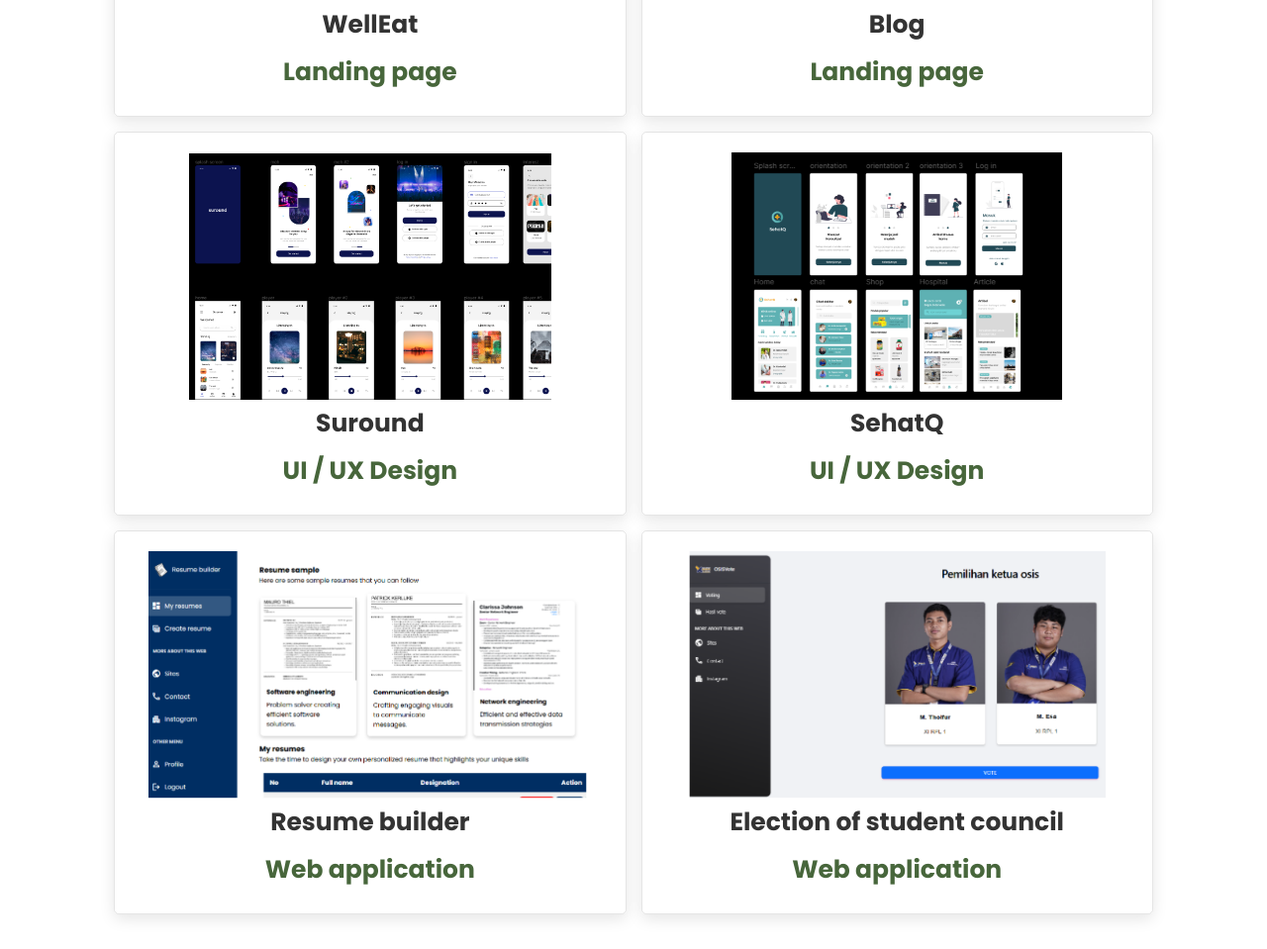
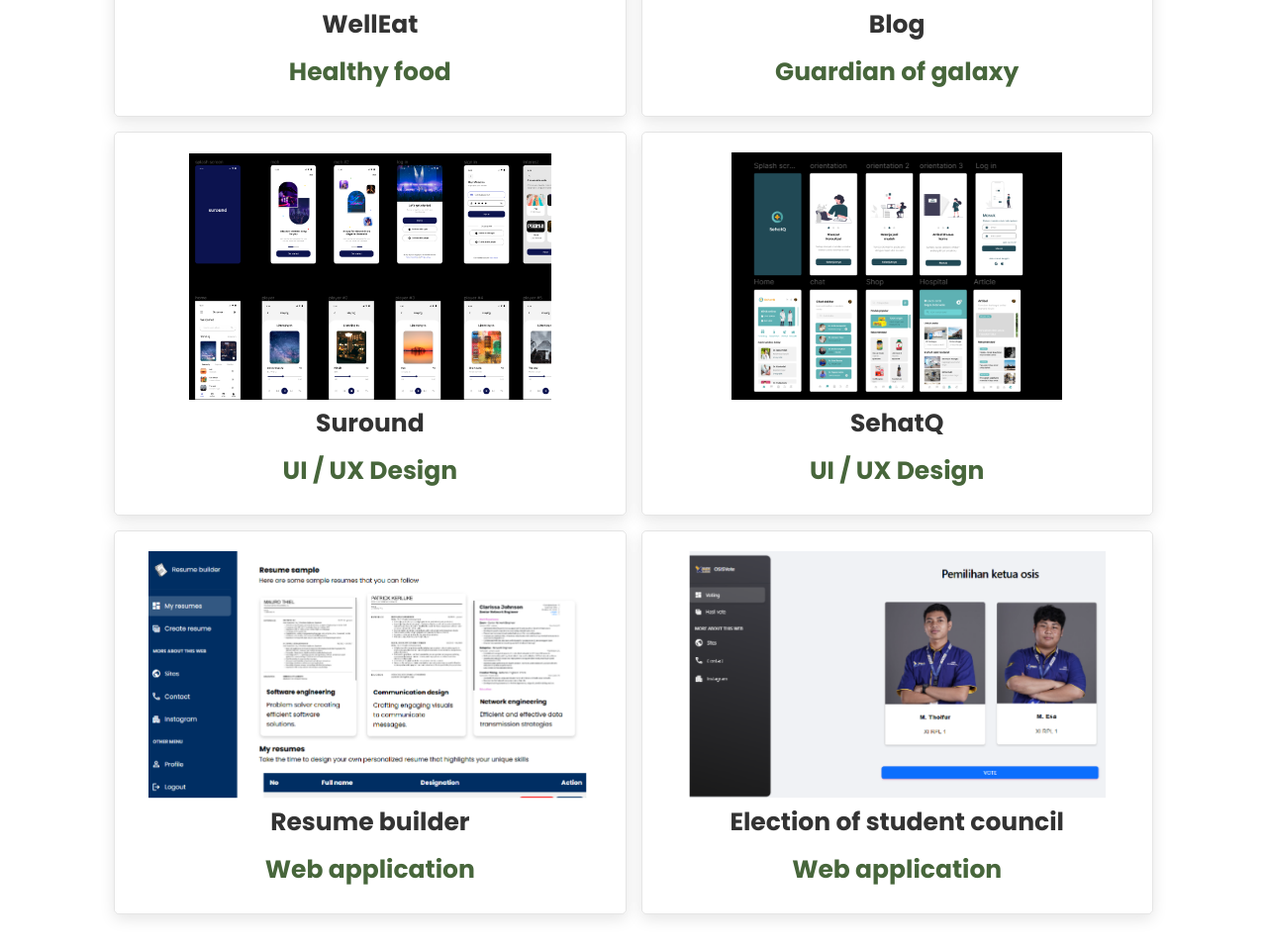
Before and after one commit to LorentzaZweena/portfolio, a plain HTML site: page index.html in a window 1280 px wide. Shown: the part 2053-3012 px from the top of the page at 99% size. Drawn offline with nearby package versions, Linux system fonts and the light colour scheme.

Commit message:
My OWN portfolio

```diff
--- a/index.html
+++ b/index.html
@@ -69,7 +69,121 @@
 		</div>
 	</section>
 
-    <section class="products" id="products">
+    <section class="products">
+		<h1 class="heading">Web <span>design</span></h1>
+		<div class="box-container">
+			<div class="box" id="img">
+				<!-- <span class="discount">-10%</span> -->
+				<div class="image" id="img">
+					<img src="./img/satu.PNG">
+					<div class="icons">
+						<a href="https://github.com/LorentzaZweena/Lorentza-Project/tree/master/webdesignprojects/WellEat" class="fa-brands fa-github" target="_blank"></a>
+						<a href="https://welleat.vercel.app/" class="cart-btn" target="_blank">See more</a>
+						<a href="" class="fas fa-share"></a>
+					</div>
+				</div>
+				<div class="content">
+					<h3>WellEat</h3>
+					<div class="price">
+						Healthy food
+						<!-- <span>$15.99</span> -->
+					</div>
+				</div>
+			</div>
+			<div class="box">
+				<!-- <span class="discount">-15%</span> -->
+				<div class="image">
+					<img src="./img/image.png">
+					<div class="icons">
+						<a href="https://github.com/LorentzaZweena/blog-guardian-of-galaxy" class="fa-brands fa-github" target="_blank"></a>
+						<a href="https://blog-guardian-of-galaxy.vercel.app/" class="cart-btn" target="_blank">See more</a>
+						<a href="" class="fas fa-share"></a>
+					</div>
+				</div>
+				<div class="content">
+					<h3>Blog </h3>
+					<div class="price">
+						Guardian of galaxy
+						<!-- <span>$15.99</span> -->
+					</div>
+				</div>
+			</div>
+			<div class="box">
+				<!-- <span class="discount">-20%</span> -->
+				<div class="image">
+					<img src="./img/tiga.PNG">
+					<div class="icons">
+						<a href="https://www.figma.com/design/eRwwpGekqTuYepbmegPWKu/suround?node-id=0-1&node-type=canvas" class="fa-brands fa-figma" target="_blank"></a>
+						<a href="https://www.google.com/url?q=https%3A%2F%2Fwww.figma.com%2Ffile%2FeRwwpGekqTuYepbmegPWKu%2Fsuround%3Ftype%3Ddesign%26node-id%3D0%253A1%26t%3DUCMzcdFTDFei5SBU-1&sa=D&sntz=1&usg=AOvVaw2zQZUQbLlQZNUoaOtCBwOI" class="cart-btn" target="_blank">See more</a>
+						<a href="" class="fas fa-share"></a>
+					</div>
+				</div>
+				<div class="content">
+					<h3>Suround</h3>
+					<div class="price">
+						UI / UX Design
+						<!-- <span style="text-decoration: none;">front-end only</span> -->
+					</div>
+				</div>
+			</div>
+			<div class="box">
+				<!-- <span class="discount">-5%</span> -->
+				<div class="image">
+					<img src="./img/empat.PNG">
+					<div class="icons">
+						<a href="https://www.figma.com/design/KKBMwRyubOnSU5yfpSqOYV/sertikom" class="fa-brands fa-figma" target="_blank"></a>
+						<a href="https://www.figma.com/design/KKBMwRyubOnSU5yfpSqOYV/sertikom?node-id=0-1&node-type=canvas" class="cart-btn" target="_blank">See more</a>
+						<a href="" class="fas fa-share"></a>
+					</div>
+				</div>
+				<div class="content">
+					<h3>SehatQ</h3>
+					<div class="price">
+						UI / UX Design
+						<!-- <span>$15.99</span> -->
+					</div>
+				</div>
+			</div>
+			<div class="box">
+				<!-- <span class="discount">-5%</span> -->
+				<div class="image">
+					<img src="./img/lima.PNG">
+					<div class="icons">
+						<a href="" class="fa-brands fa-github"></a>
+						<a href="" class="cart-btn">See more</a>
+						<a href="" class="fas fa-share"></a>
+					</div>
+				</div>
+				<div class="content">
+					<h3>Resume builder</h3>
+					<div class="price">
+						Web application
+						<!-- <span>$15.99</span> -->
+					</div>
+				</div>
+			</div>
+			<div class="box">
+				<!-- <span class="discount">-5%</span> -->
+				<div class="image">
+					<img src="./img/tujuh.PNG">
+					<div class="icons">
+						<a href="" class="fa-brands fa-github"></a>
+						<a href="" class="cart-btn">See more</a>
+						<a href="" class="fas fa-share"></a>
+					</div>
+				</div>
+				<div class="content">
+					<h3>Election of student council</h3>
+					<div class="price">
+						Web application
+						<!-- <span>$15.99</span> -->
+					</div>
+				</div>
+			</div>
+		</div>
+	</section>
+
+	<section class="products" id="products">
 		<h1 class="heading">My <span>projects</span></h1>
 		<div class="box-container">
 			<div class="box" id="img">
```
Also changed, not shown: img/image.png (added).
